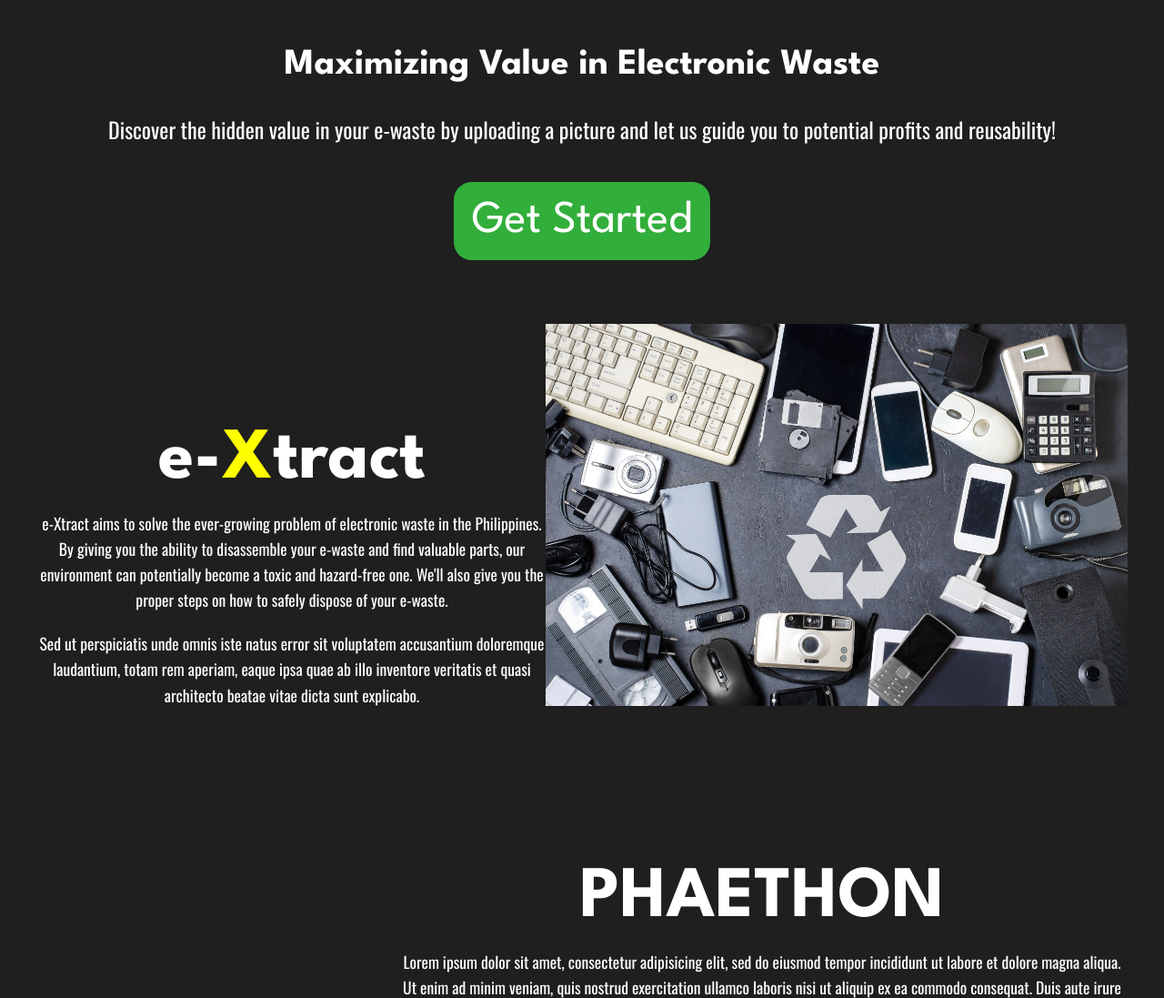
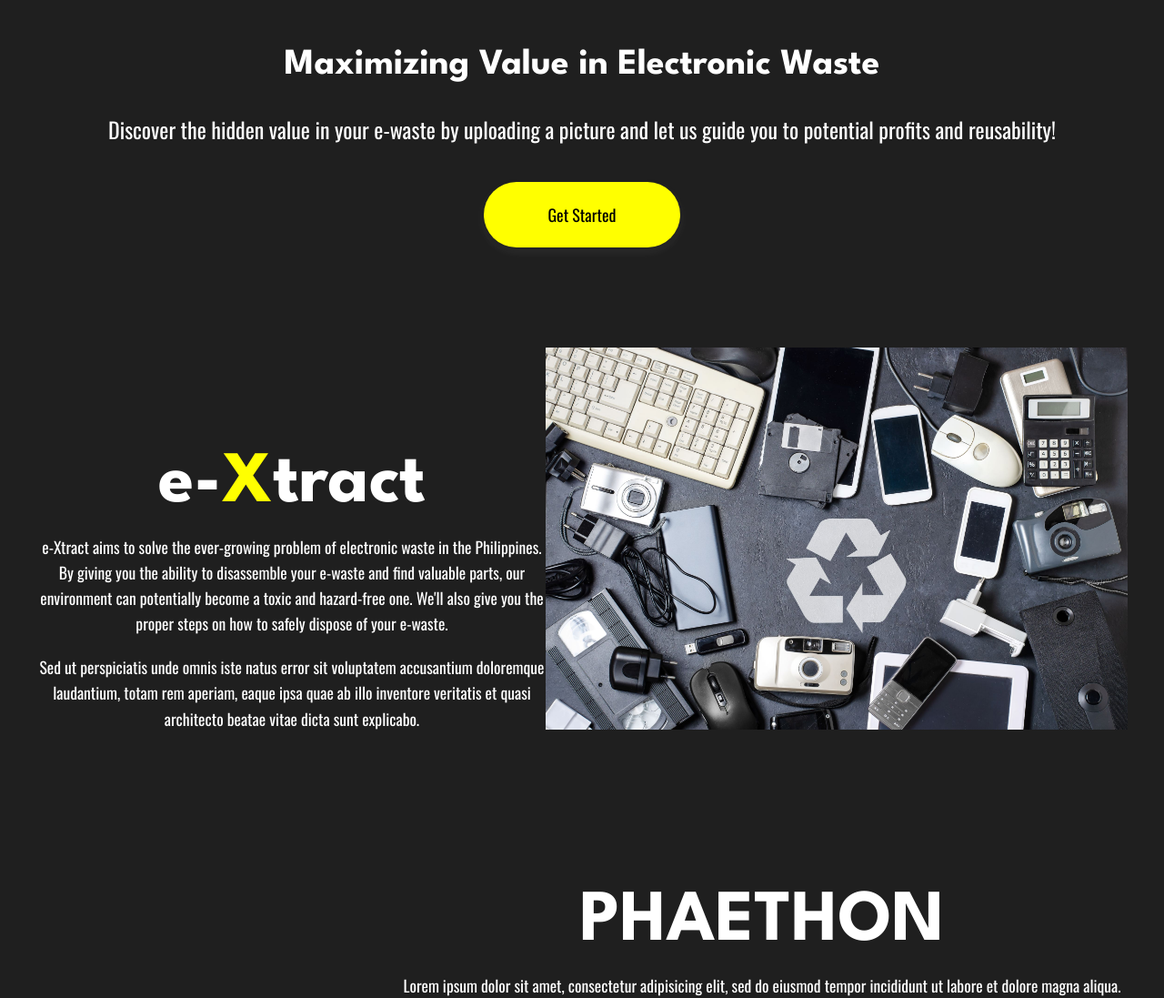
Before and after one commit to Ervzs/e-Xtract, a Flask app: page / in a window 1280 px wide. Shown: the part 270-1367 px from the top of the page at 91% size. Run offline with Flask 3, Linux system fonts and the light colour scheme.

Commit message:
modified get-started button

```diff
--- a/static/styles.css
+++ b/static/styles.css
@@ -74,27 +74,47 @@ header {
     padding-top: 0%;
 
 }
+#main_button {
+    width: 12em;
+    height: 4em;
+    border-radius: 30em;
+    font-size: 18px;
+    font-family: inherit;
+    border: none;
+    position: relative;
+    overflow: hidden;
+    background-color: yellow;
+    z-index: 1;
+    box-shadow: 0 4px 10px rgba(255, 255, 255, 0.1), /* Light shadow for glow */
+                0 2px 4px rgba(0, 0, 0, 0.5); /* Dark shadow for depth */
+    color: black;
+    transition: color 0.5s ease; /* Smooth transition for text color */
+}
 
-#main_button {
-    background-color: rgb(50, 174, 59);
-    color: white;
-    text-decoration: none;
-    font-family: 'League Spartan', Oswald, Verdana;
-    font-size: 50px;
-    font-weight: 700px;
-    padding: 20px;
-    border-radius: 20px;
-    margin-bottom: 50px;
-    border: none;
+#main_button::before {
+    content: '';
+    width: 0;
+    height: 4em;
+    border-radius: 30em;
+    position: absolute;
+    top: 0;
+    left: 0;
+    background-image: linear-gradient(to right, #0fd850 0%, #f9f047 100%);
+    transition: width 0.5s ease; /* Smooth transition for background width */
+    display: block;
+    z-index: -1;
+}
+
+#main_button:hover::before {
+    width: 12em;
+}
+
+#main_button:hover {
+    color: white; /* Change text color to white on hover */
 }
 
 #main_button a {
-    color: white;
-    text-decoration: none;
-}
-
-#main_button:hover {
-    background-color: rgb(31, 109, 36);
+    color: inherit; /* Inherit the text color from the button */
     text-decoration: none;
 }
 
@@ -203,9 +223,11 @@ header {
 .about-ext{
     margin: 0 auto;
     padding: 20px;
+    margin-top: 90px;
     text-align: center;
     margin-left:2px;
     justify-content: space-between;
+
 }
 
 .about-ext h1 {
```
